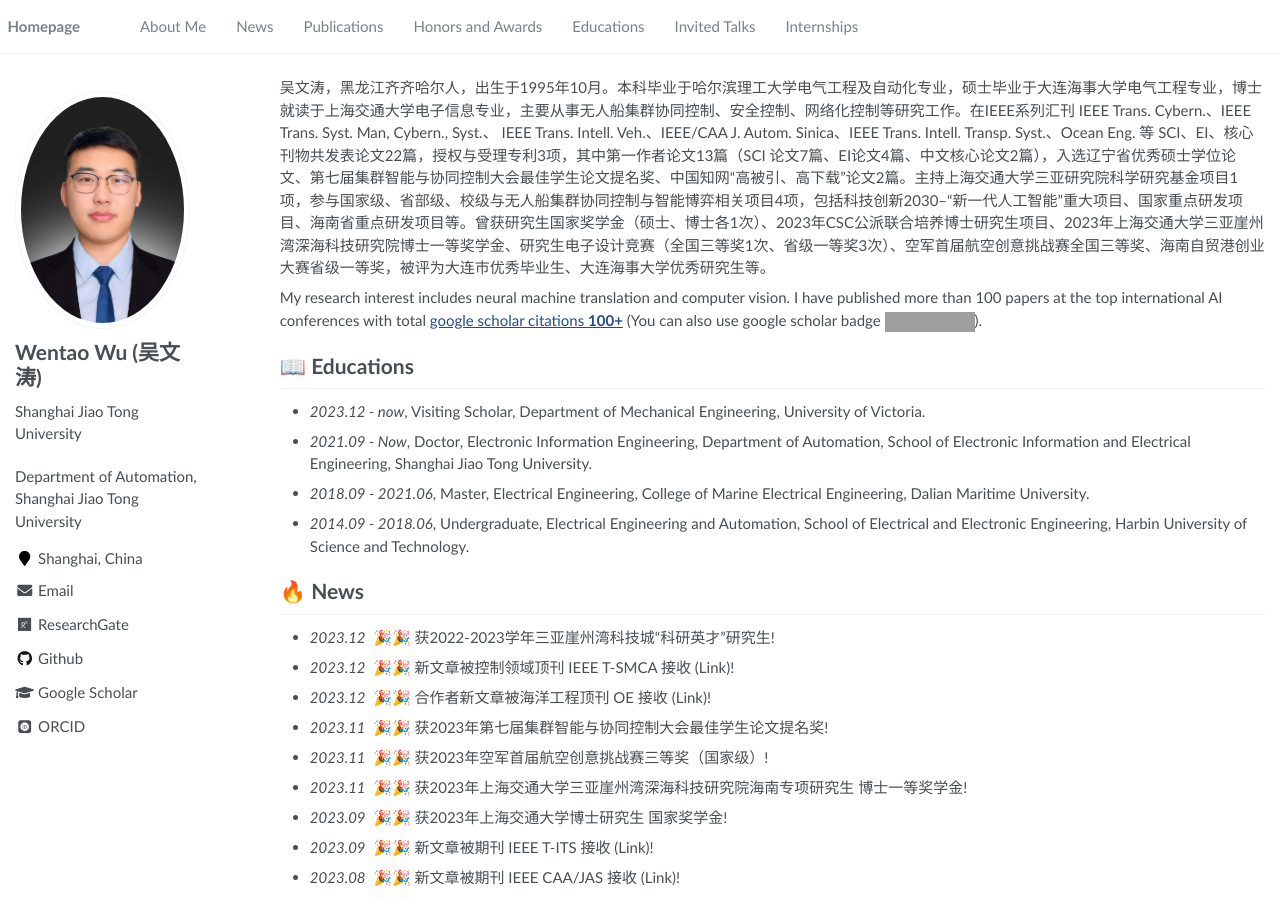
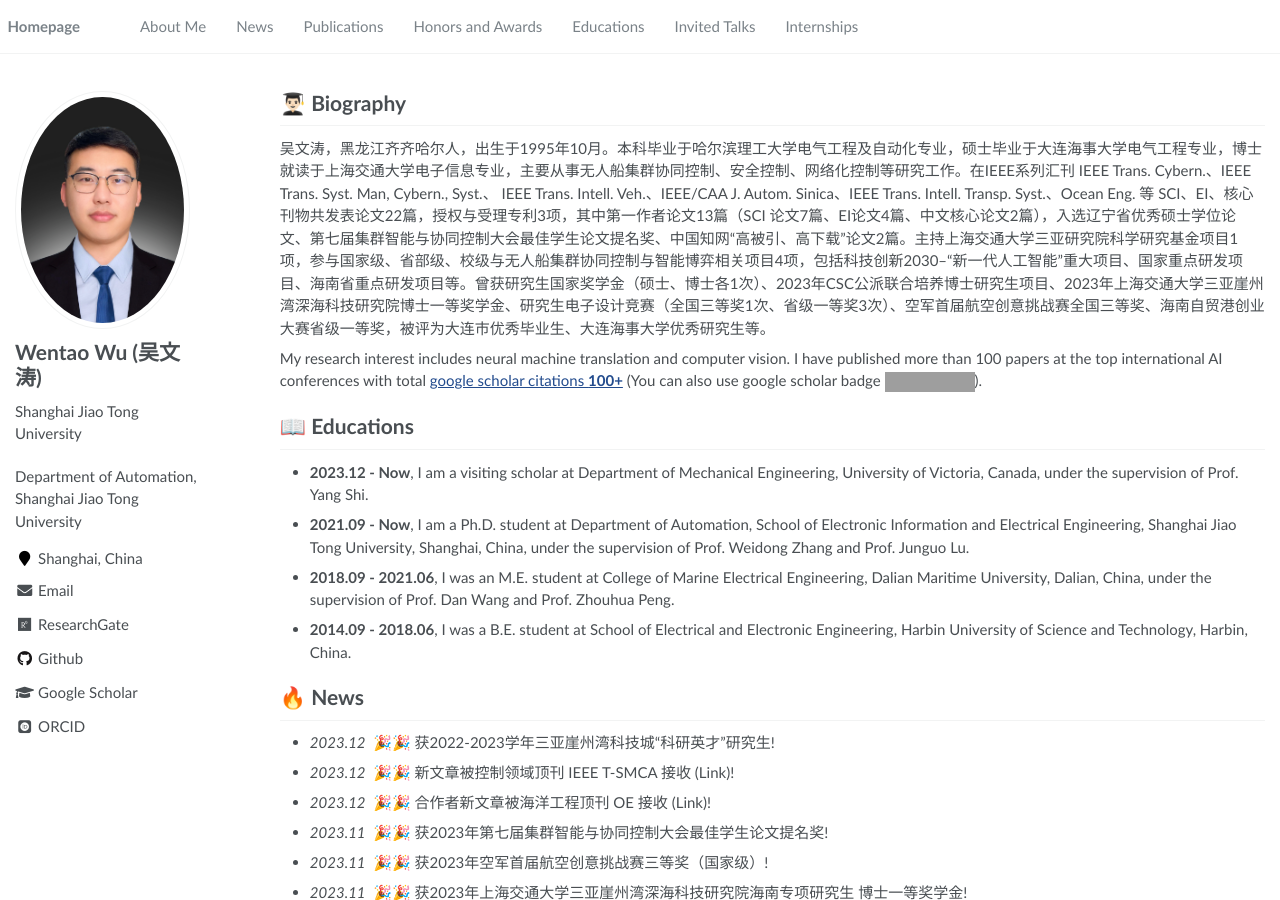
Before and after one commit to wwtsjtu/wwt.github.io, a Jekyll site: the page built from _pages/about.md, in a window 1280 px wide and 900 px high. Built offline with Jekyll 4.4.1, drawn with Linux system fonts in a browser that asks for light colours; some web fonts are replaced; some of the changed text lies outside the part shown; grey boxes are pictures that could not be loaded.

Commit message:
Update about.md

```diff
--- a/_pages/about.md
+++ b/_pages/about.md
@@ -16,16 +16,16 @@ redirect_from:
 {% assign url = gsDataBaseUrl | append: "google-scholar-stats/gs_data_shieldsio.json" %}
 
 <span class='anchor' id='about-me'></span>
-
+# 👨🏻‍🎓 Biography
 吴文涛，黑龙江齐齐哈尔人，出生于1995年10月。本科毕业于哈尔滨理工大学电气工程及自动化专业，硕士毕业于大连海事大学电气工程专业，博士就读于上海交通大学电子信息专业，主要从事无人船集群协同控制、安全控制、网络化控制等研究工作。在IEEE系列汇刊 IEEE Trans. Cybern.、IEEE Trans. Syst. Man, Cybern., Syst.、 IEEE Trans. Intell. Veh.、IEEE/CAA J. Autom. Sinica、IEEE Trans. Intell. Transp. Syst.、Ocean Eng. 等 SCI、EI、核心刊物共发表论文22篇，授权与受理专利3项，其中第一作者论文13篇（SCI 论文7篇、EI论文4篇、中文核心论文2篇），入选辽宁省优秀硕士学位论文、第七届集群智能与协同控制大会最佳学生论文提名奖、中国知网“高被引、高下载”论文2篇。主持上海交通大学三亚研究院科学研究基金项目1项，参与国家级、省部级、校级与无人船集群协同控制与智能博弈相关项目4项，包括科技创新2030--“新一代人工智能”重大项目、国家重点研发项目、海南省重点研发项目等。曾获研究生国家奖学金（硕士、博士各1次）、2023年CSC公派联合培养博士研究生项目、2023年上海交通大学三亚崖州湾深海科技研究院博士一等奖学金、研究生电子设计竞赛（全国三等奖1次、省级一等奖3次）、空军首届航空创意挑战赛全国三等奖、海南自贸港创业大赛省级一等奖，被评为大连市优秀毕业生、大连海事大学优秀研究生等。
 
 My research interest includes neural machine translation and computer vision. I have published more than 100 papers at the top international AI conferences with total <a href='https://scholar.google.com/citations?user=WGp4lBIAAAAJ&hl=zh-CN&oi=sra'>google scholar citations <strong><span id='total_cit'>100+</span></strong></a> (You can also use google scholar badge <a href='https://scholar.google.com/citations?user=WGp4lBIAAAAJ&hl=zh-CN&oi=sra'><img src="https://img.shields.io/endpoint?url={{ url | url_encode }}&logo=Google%20Scholar&labelColor=f6f6f6&color=9cf&style=flat&label=citations"></a>).
 
 # 📖 Educations
-- *2023.12 - now*, Visiting Scholar, Department of Mechanical Engineering, University of Victoria.
-- *2021.09 - Now*, Doctor, Electronic Information Engineering, Department of Automation, School of Electronic Information and Electrical Engineering, Shanghai Jiao Tong University.
-- *2018.09 - 2021.06*, Master, Electrical Engineering, College of Marine Electrical Engineering, Dalian Maritime University.
-- *2014.09 - 2018.06*, Undergraduate, Electrical Engineering and Automation, School of Electrical and Electronic Engineering, Harbin University of Science and Technology.
+- **2023.12 - Now**, I am a visiting scholar at Department of Mechanical Engineering, University of Victoria, Canada, under the supervision of Prof. Yang Shi.
+- **2021.09 - Now**, I am a Ph.D. student at Department of Automation, School of Electronic Information and Electrical Engineering, Shanghai Jiao Tong University, Shanghai, China, under the supervision of Prof. Weidong Zhang and Prof. Junguo Lu.
+- **2018.09 - 2021.06**, I was an M.E. student at College of Marine Electrical Engineering, Dalian Maritime University, Dalian, China, under the supervision of Prof. Dan Wang and Prof. Zhouhua Peng.
+- **2014.09 - 2018.06**, I was a B.E. student at School of Electrical and Electronic Engineering, Harbin University of Science and Technology, Harbin, China.
 
 # 🔥 News
 - *2023.12* &nbsp;🎉🎉  获2022-2023学年三亚崖州湾科技城“科研英才”研究生!
```
Also changed, not shown: other parts of _pages/about.md (+5 -2 lines).
